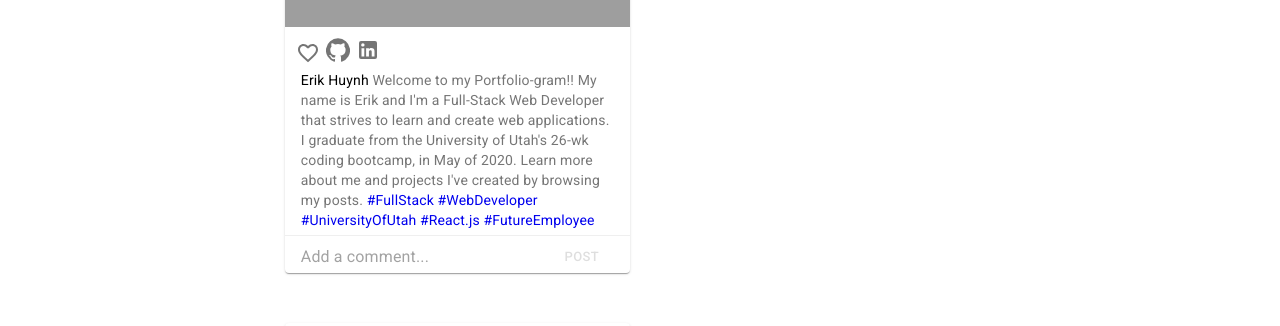
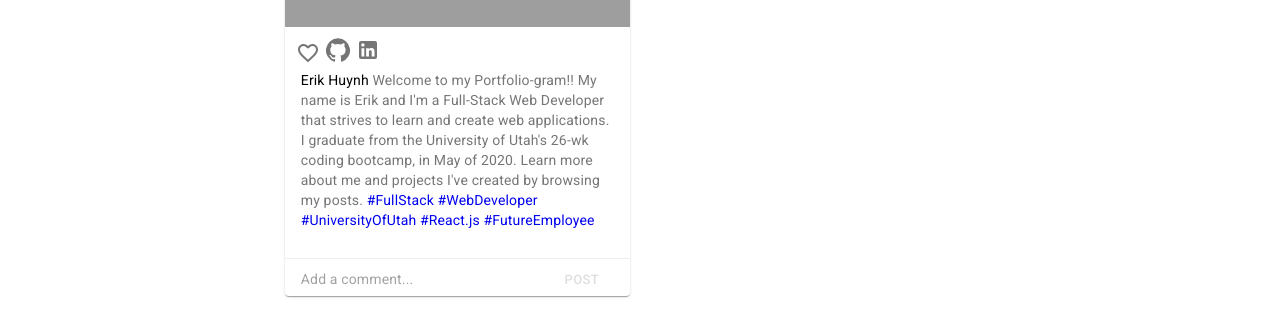
Before and after one commit to E-Huynh/portfolio-gram, a React (Create React App) app: page / in a window 1280 px wide. Shown: the part 439-765 px from the top of the page. Built offline with nearby package versions, Linux system fonts and the light colour scheme; grey boxes are pictures that could not be loaded.

Commit message:
Comments are displayed and formatted

```diff
--- a/src/components/card.js
+++ b/src/components/card.js
@@ -16,6 +16,10 @@ const useStyles = makeStyles((theme) => ({
     display: 'inline-flex',
     flexDirection: 'row',
     justifyContent: 'flex-end'
+  },
+  commentDisplay: {
+    paddingTop: 0,
+    paddingBottom: 0
   },
   commentDiv: {
     paddingTop: 5,
@@ -57,7 +61,7 @@ const useStyles = makeStyles((theme) => ({
   },
   cardContent: {
     paddingTop: 0,
-    paddingBottom: 5
+    paddingBottom: 10
   }
 }));
 
@@ -94,14 +98,14 @@ function ProjectCard({ data }) {
   const handleOnChange = (event) => {
     const name = event.target.name
     const comment = event.target.value
-    setState({...state, [name]: comment})
+    setState({ ...state, [name]: comment })
   }
 
   const clearForm = (event) => {
     event.target.value = '';
     map = {};
     // only fires when you use the POST button
-    if(event.target.reset) { event.target.reset() };
+    if (event.target.reset) { event.target.reset() };
   }
 
   const handleShiftEnter = (event) => {
@@ -112,7 +116,7 @@ function ProjectCard({ data }) {
       // stops the /n from completing
       event.stopPropagation();
       handleOnSubmit(event);
-    } else if(map['16'] && map['13']) {
+    } else if (map['16'] && map['13']) {
       map = {};
     }
   }
@@ -250,6 +254,22 @@ function ProjectCard({ data }) {
           </span>
         </Typography>
       </CardContent>
+      {state.pastComments.map((comment) => {
+        return (
+          <CardContent
+            className={classes.commentDisplay}
+          >
+            <Typography
+              variant="body2"
+              color="textSecondary"
+              component="p"
+            >
+              <span className={classes.user}>Future Employer&nbsp;</span> {comment}
+            </Typography>
+          </CardContent>
+        )
+      })}
+      <br/>
       <CardContent
         className={classes.commentDiv}
       >
@@ -265,14 +285,14 @@ function ProjectCard({ data }) {
             <InputBase
               className={classes.commentInput}
               placeholder='Add a comment...'
-              inputProps={{ 'aria-label': 'Comment Area' }}
+              inputProps={{ 'aria-label': 'Comment Area' , style: { fontSize: '0.875rem' }}}
               multiline
               name='comment'
               onChange={handleOnChange}
               onKeyDown={handleShiftEnter}
             />
             <Button
-              className={ isCommentEmpty ? classes.postBtn : classes.postBtnTransparent}
+              className={isCommentEmpty ? classes.postBtn : classes.postBtnTransparent}
               disabled={isCommentEmpty ? false : true}
               size='small'
               type='submit'
```
